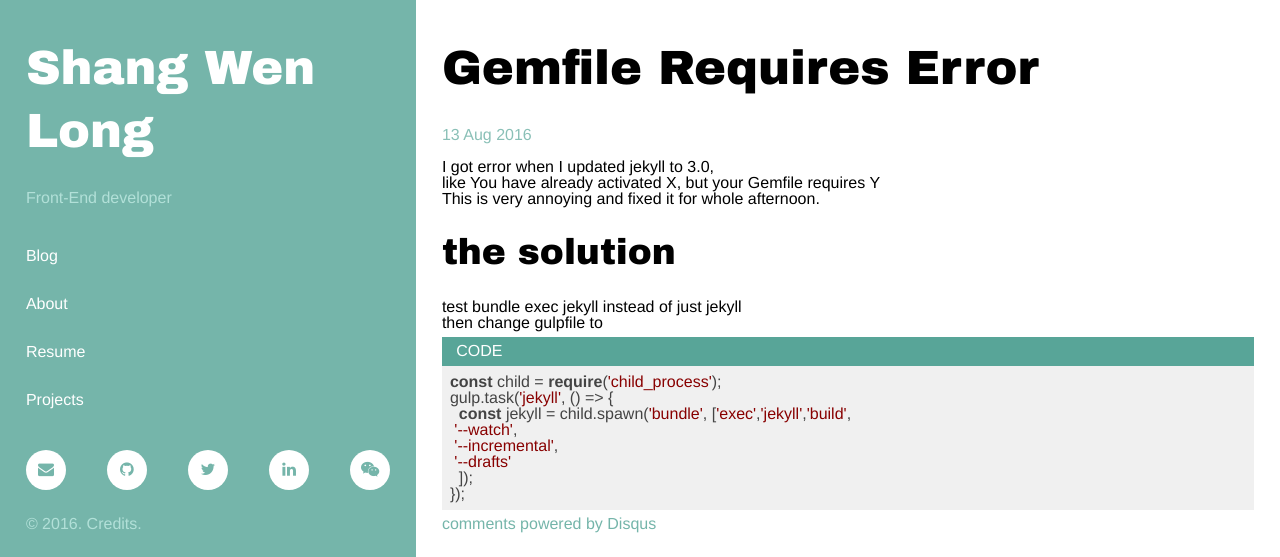
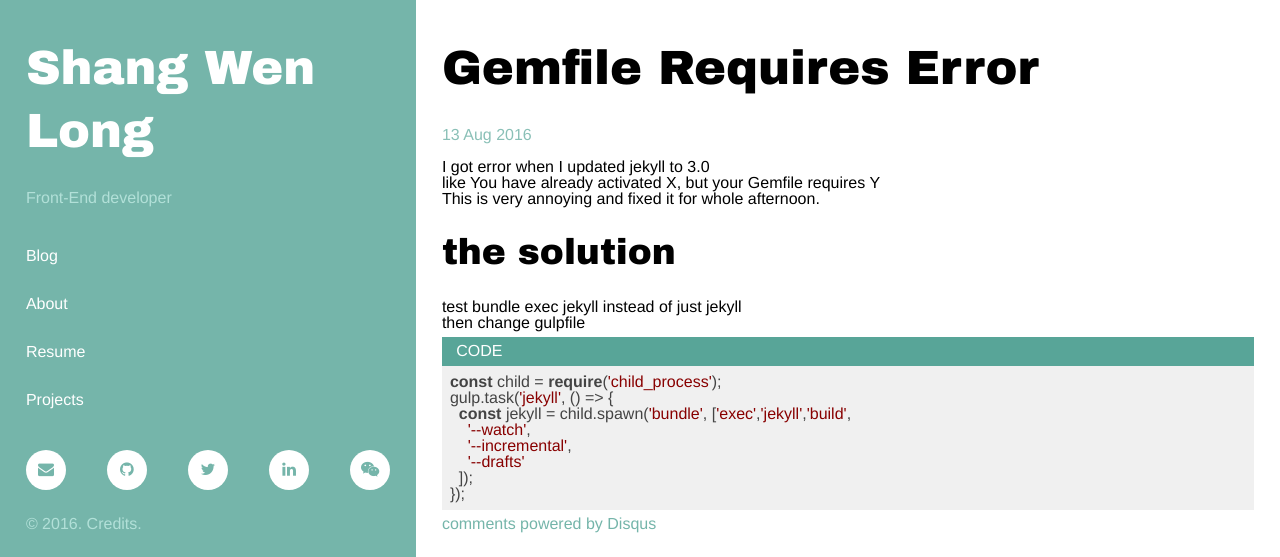
Before and after one commit to dxcqcv/dxcqcv.github.io, a Jekyll site: the page built from _posts/2016-08-13-gemfile-requires-error.md, in a window 1280 px wide. Shown: the top 557 px of the page. Built offline with Jekyll 4.4.1, drawn with Linux system fonts in a browser that asks for light colours.

````diff
--- a/_posts/2016-08-13-gemfile-requires-error.md
+++ b/_posts/2016-08-13-gemfile-requires-error.md
@@ -3,7 +3,7 @@ layout: post
 tilte: Gemfile requires Y error
 ---
 
-I got error when I updated jekyll to 3.0,
+I got error when I updated jekyll to 3.0
 
 > like You have already activated X, but your Gemfile requires Y
 
@@ -11,7 +11,8 @@ This is very annoying and fixed it for whole afternoon.
 
 ## the solution
 1. test `bundle exec jekyll` instead of just `jekyll`
-2. then change gulpfile to
+2. then change gulpfile
+
 ``` javascript
 const child = require('child_process');
 gulp.task('jekyll', () => {
````
